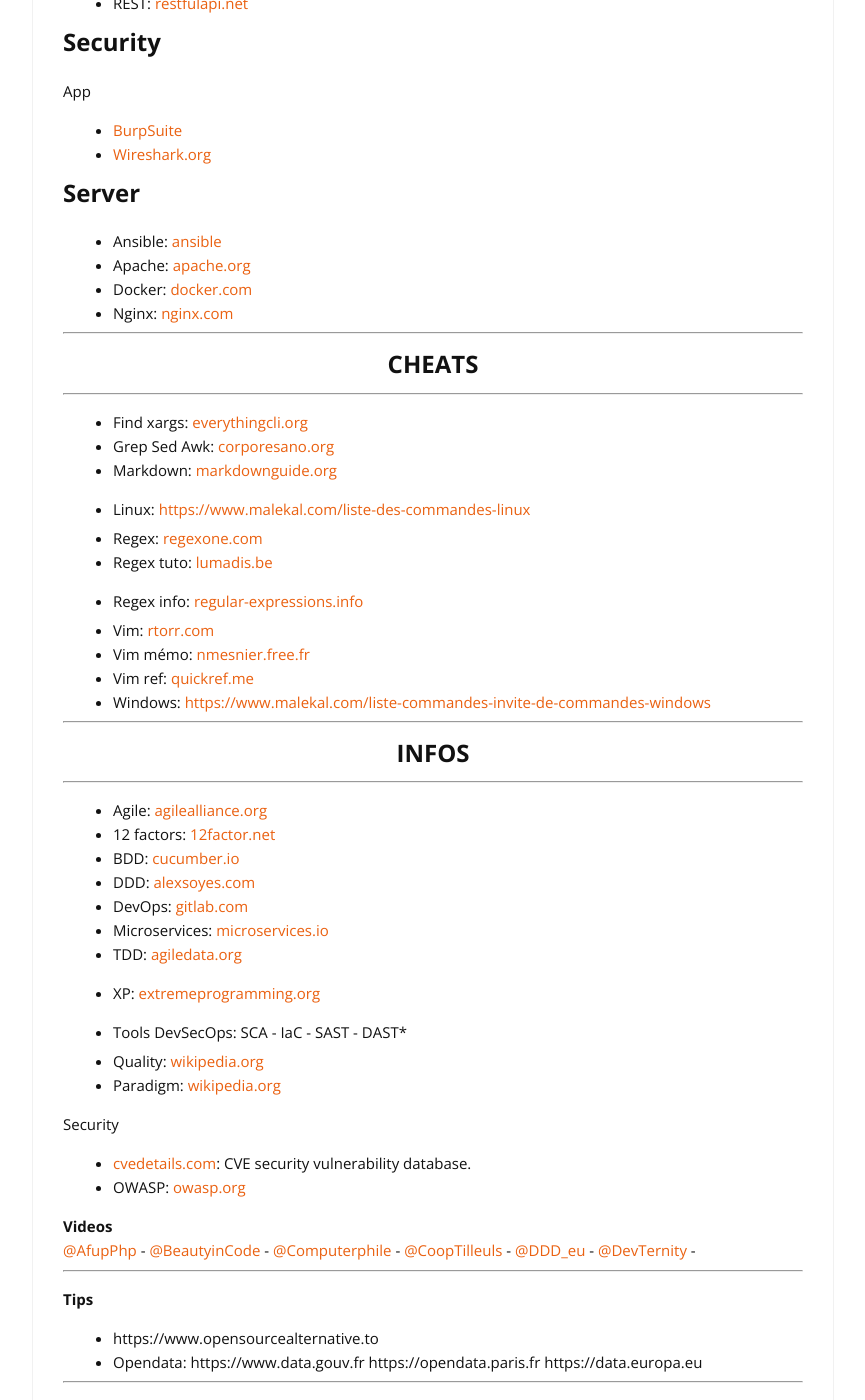
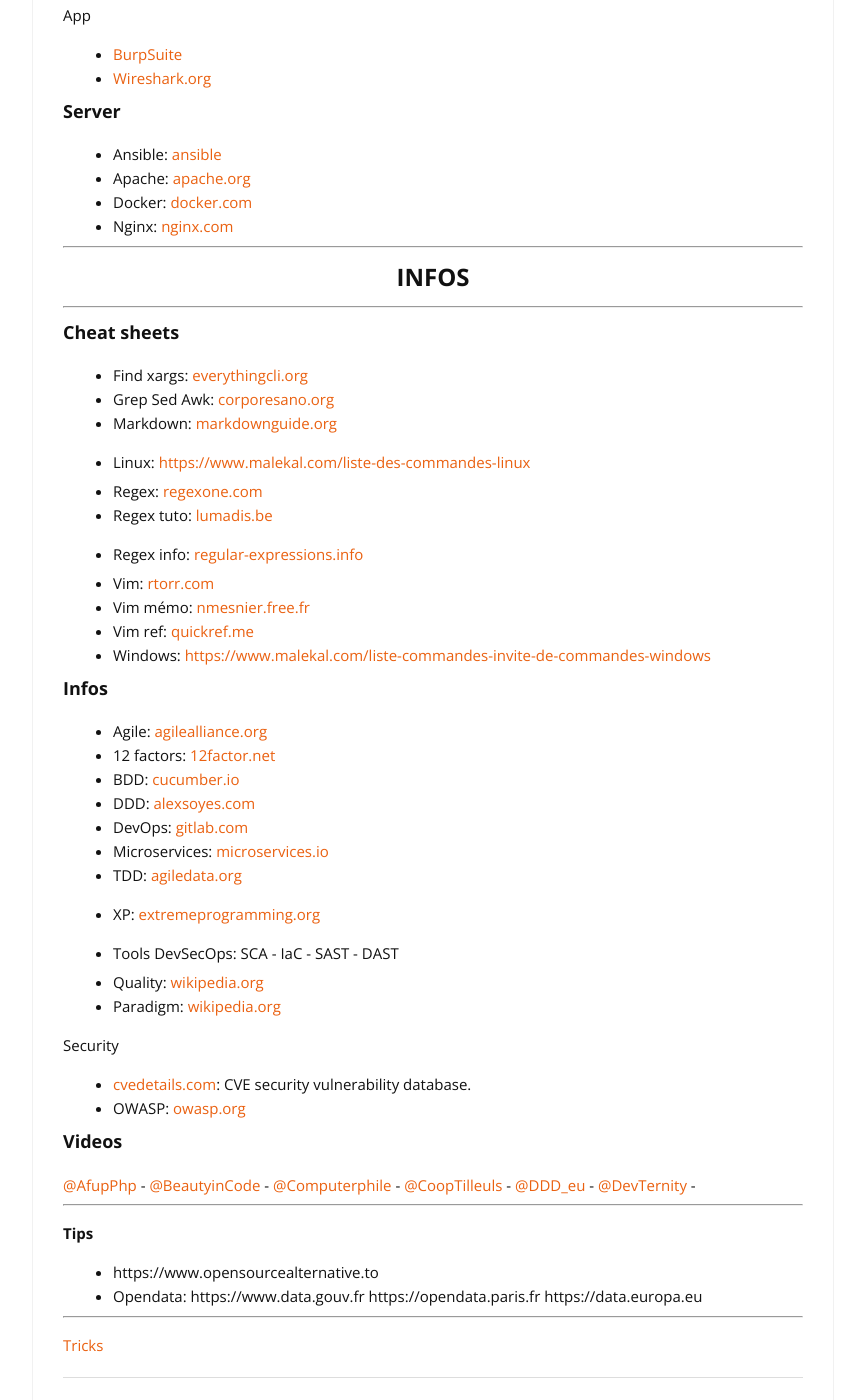
Before and after one commit to cylmat/cylmat.github.io, a Jekyll site: the page built from _pages/USEFUL.md, in a window 1280 px wide and 1400 px high, scrolled down 2800 px. Shown: the whole window, without its empty margins (207-1072 px from the left). Built offline with Jekyll 4.4.1, drawn with Linux system fonts in a browser that asks for light colours; nearby versions of some CDN libraries.

Commit message:
Update USEFUL.md

```diff
--- a/_pages/USEFUL.md
+++ b/_pages/USEFUL.md
@@ -41,13 +41,13 @@
 ## <center>LINKS</center>
 ---
 
-## Algorithms
+### Algorithms
 
 |Data structures [geeksforgeeks.org](https://www.geeksforgeeks.org/data-structures)|Fundamentals [geeksforgeeks.org](https://www.geeksforgeeks.org/fundamentals-of-algorithms)|
 |Programming [interviewbit.com](https://www.interviewbit.com/courses/programming)|DSA [codelearn.io](https://codelearn.io/learning/data-structure-and-algorithms)|
 100 days of code [geeksforgeeks.org](https://www.geeksforgeeks.org/100-days-of-code-a-complete-guide-for-beginners-and-experienced)|Competitive [hackerearth.com](https://www.hackerearth.com/fr/getstarted-competitive-programming)|
 
-## Architecture
+### Architecture
 
 |Architecture hexagonale [herbertograca.com](https://herbertograca.com/2017/11/16/explicit-architecture-01-ddd-hexagonal-onion-clean-cqrs-how-i-put-it-all-together)|Architecture logicielle [wikipedia.org](https://en.wikipedia.org/wiki/List_of_software_architecture_styles_and_patterns)|
 |DDD [alexsoyes.com](https://alexsoyes.com/ddd-domain-driven-design)|Design Patterns [r.guru](https://refactoring.guru/fr/design-patterns), [sf.guru](https://springframework.guru/gang-of-four-design-patterns)|
@@ -66,12 +66,12 @@
 - [CyberChef](https://gchq.github.io/CyberChef)
 - [devtoys.app](https://devtoys.app): Swiss Army Knife for Devs
 
-## DB
+### DB
 + Doctrine: [doctrine-project.org](https://www.doctrine-project.org)
 + RabbitMQ: [rabbitmq.com](https://www.rabbitmq.com)
 + Redis: [redis.io](https://redis.io)
 
-## Development
+### Development
 + Composer: [getcomposer.org](https://getcomposer.org/doc)
 + Git: [git-scm.com](https://git-scm.com/doc)
 + Git book: [alexgirard.com](https://alexgirard.com/git-book)
@@ -81,13 +81,13 @@
 + [it-tools.tech](https://it-tools.tech)
 + Symfony BP: [symfony.com](https://symfony.com/doc/current/best_practices.html)
 
-## Front
+### Front
 - Bootstrap: [getbootstrap.com](https://getbootstrap.com/docs)
 - jQuery: [jquery.com](https://blog.jquery.com)
 - NodeJs: [nodejs.org](https://nodejs.org/en/docs)
 - TypeScript: [typescriptlang.org](https://www.typescriptlang.org/docs)
 
-## Model
+### Model
 Infos
 + GraphQL: [graphql.org](https://graphql.org)
 + JSON: [json.org](https://www.json.org)
@@ -102,20 +102,21 @@
 - OSI [wikipedia.org](https://fr.wikipedia.org/wiki/Mod%C3%A8le_OSI)
 - REST: [restfulapi.net](https://restfulapi.net/hateoas)
 
-## Security
+### Security
 App
 - [BurpSuite](https://portswigger.net/burp)
 - [Wireshark.org](https://www.wireshark.org)
 
-## Server
+### Server
 + Ansible: [ansible](https://www.ansible.com)
 + Apache: [apache.org](https://httpd.apache.org)
 + Docker: [docker.com](https://docs.docker.com)
 + Nginx: [nginx.com](https://docs.nginx.com)
 
 ---
-## <center>CHEATS</center>
+## <center>INFOS</center>
 ---
+### Cheat sheets
 - Find xargs: [everythingcli.org](https://www.everythingcli.org/find-exec-vs-find-xargs)
 - Grep Sed Awk: [corporesano.org](http://www.corporesano.org/doc-site/grepawksed.html)
 - Markdown: [markdownguide.org](https://www.markdownguide.org/cheat-sheet)
@@ -130,9 +131,7 @@
 - Vim ref: [quickref.me](https://quickref.me/vim)
 - Windows: [https://www.malekal.com/liste-commandes-invite-de-commandes-windows](https://www.malekal.com/liste-commandes-invite-de-commandes-windows)
 
----
-## <center>INFOS</center>
----
+### Infos
 + Agile: [agilealliance.org](https://www.agilealliance.org/agile101/12-principles-behind-the-agile-manifesto)
 + 12 factors: [12factor.net](https://12factor.net)
 + BDD: [cucumber.io](https://cucumber.io/docs/bdd)
@@ -142,7 +141,7 @@
 + TDD: [agiledata.org](http://agiledata.org/essays/tdd.html)
 + XP: [extremeprogramming.org](http://www.extremeprogramming.org)
 
-- Tools DevSecOps: SCA - IaC - SAST - DAST*
+- Tools DevSecOps: SCA - IaC - SAST - DAST
 
 - Quality: [wikipedia.org](https://fr.wikipedia.org/wiki/Qualit%C3%A9_logicielle)
 - Paradigm: [wikipedia.org](https://fr.m.wikipedia.org/wiki/Paradigme_(programmation))
@@ -151,7 +150,7 @@
 - [cvedetails.com]([cvedetails.com](https://www.cvedetails.com)): CVE security vulnerability database.
 - OWASP: [owasp.org](https://owasp.org)
 
-**Videos**
+### **Videos**
 [@AfupPhp](https://www.youtube.com/@afupPHP) -
 [@BeautyinCode](https://www.youtube.com/@BeautyinCode) -
 [@Computerphile](https://www.youtube.com/@Computerphile) -
```
Also changed, not shown: other parts of _pages/USEFUL.md (+1 -2 lines).
